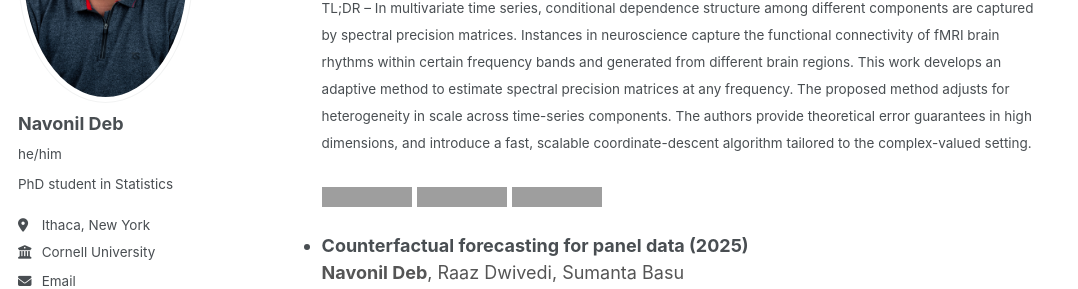
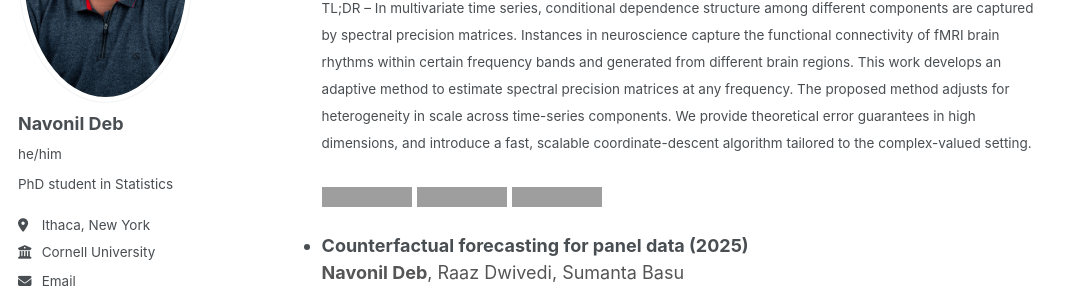
Before and after one commit to navonildeb/navonildeb.github.io, a Jekyll site: the page built from _publications/publications.md, in a window 1280 px wide and 900 px high, scrolled down 370 px, cut to the strip 260-549 px from the top of the window. Shown: the whole strip, without its empty margins (0-1078 px from the left). Built offline with Jekyll 4.4.1, drawn with Linux system fonts in a browser that asks for light colours; some web fonts are replaced; grey boxes are pictures that could not be loaded.

Commit message:
Update publications.md

```diff
--- a/_publications/publications.md
+++ b/_publications/publications.md
@@ -19,7 +19,7 @@ hide_title: false
   <span style="color:#555"> **Navonil Deb**, Amy Kuceyeski, Sumanta Basu</span><br>
   <em>(Submitted to Annals of Statistics)</em><br>
   <small>
-  TL;DR – In multivariate time series, conditional dependence structure among different components are captured by spectral precision matrices. Instances in neuroscience capture the functional connectivity of fMRI brain rhythms within certain frequency bands and generated from different brain regions. This work develops an adaptive method to estimate spectral precision matrices at any frequency. The proposed method adjusts for heterogeneity in scale across time-series components. The authors provide theoretical error guarantees in high dimensions, and introduce a fast, scalable coordinate-descent algorithm tailored to the complex-valued setting.
+  TL;DR – In multivariate time series, conditional dependence structure among different components are captured by spectral precision matrices. Instances in neuroscience capture the functional connectivity of fMRI brain rhythms within certain frequency bands and generated from different brain regions. This work develops an adaptive method to estimate spectral precision matrices at any frequency. The proposed method adjusts for heterogeneity in scale across time-series components. We provide theoretical error guarantees in high dimensions, and introduce a fast, scalable coordinate-descent algorithm tailored to the complex-valued setting.
   </small><br><br>
   <a href="https://doi.org/10.48550/arXiv.2401.11128"><img src="https://img.shields.io/badge/arXiv-b31b1b?logo=arxiv&logoColor=white" alt="arXiv" /></a>
   <a href="https://github.com/navonildeb/cxreg"><img src="https://img.shields.io/badge/R%20Package-276DC3?logo=r&logoColor=white" alt="R Package" /></a>
```
